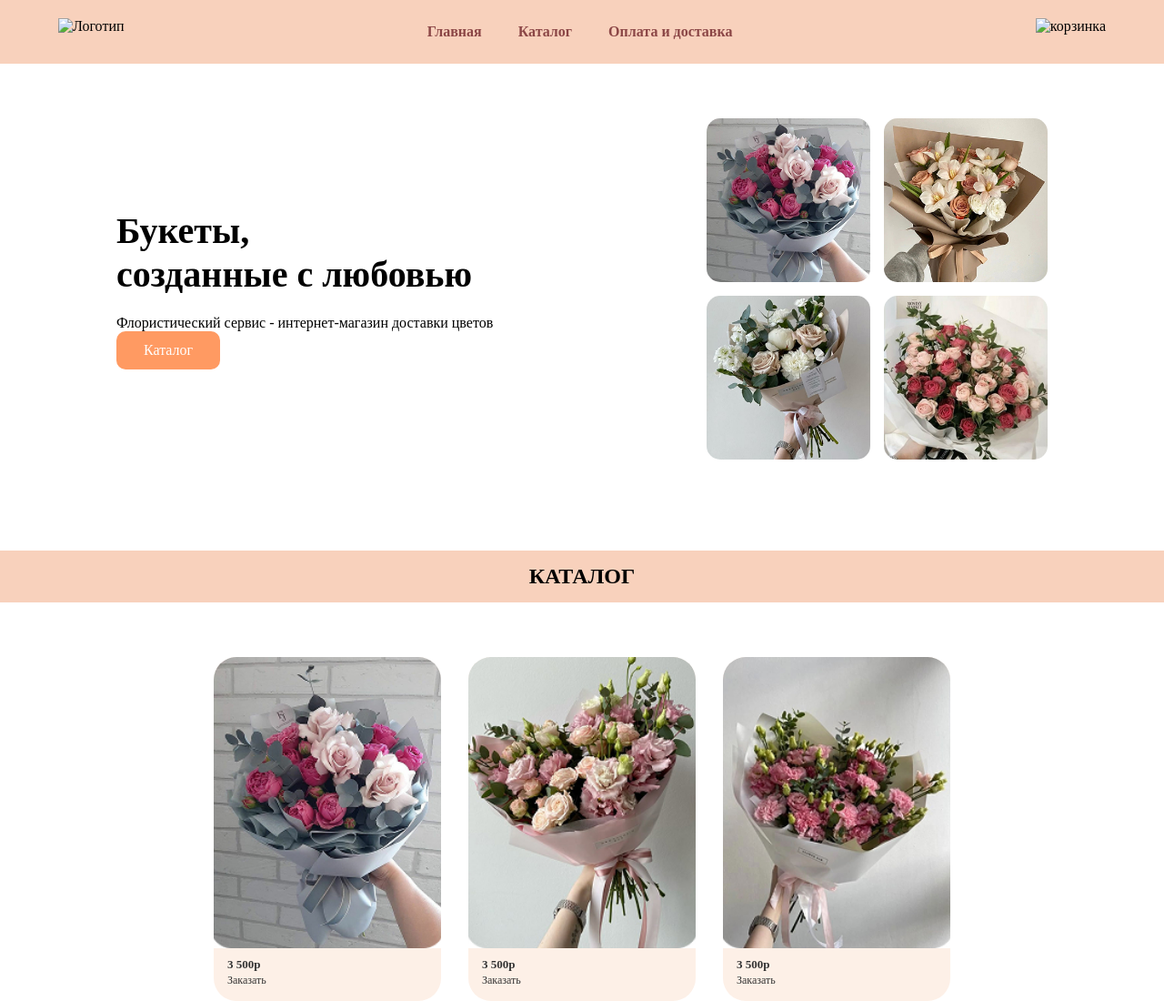
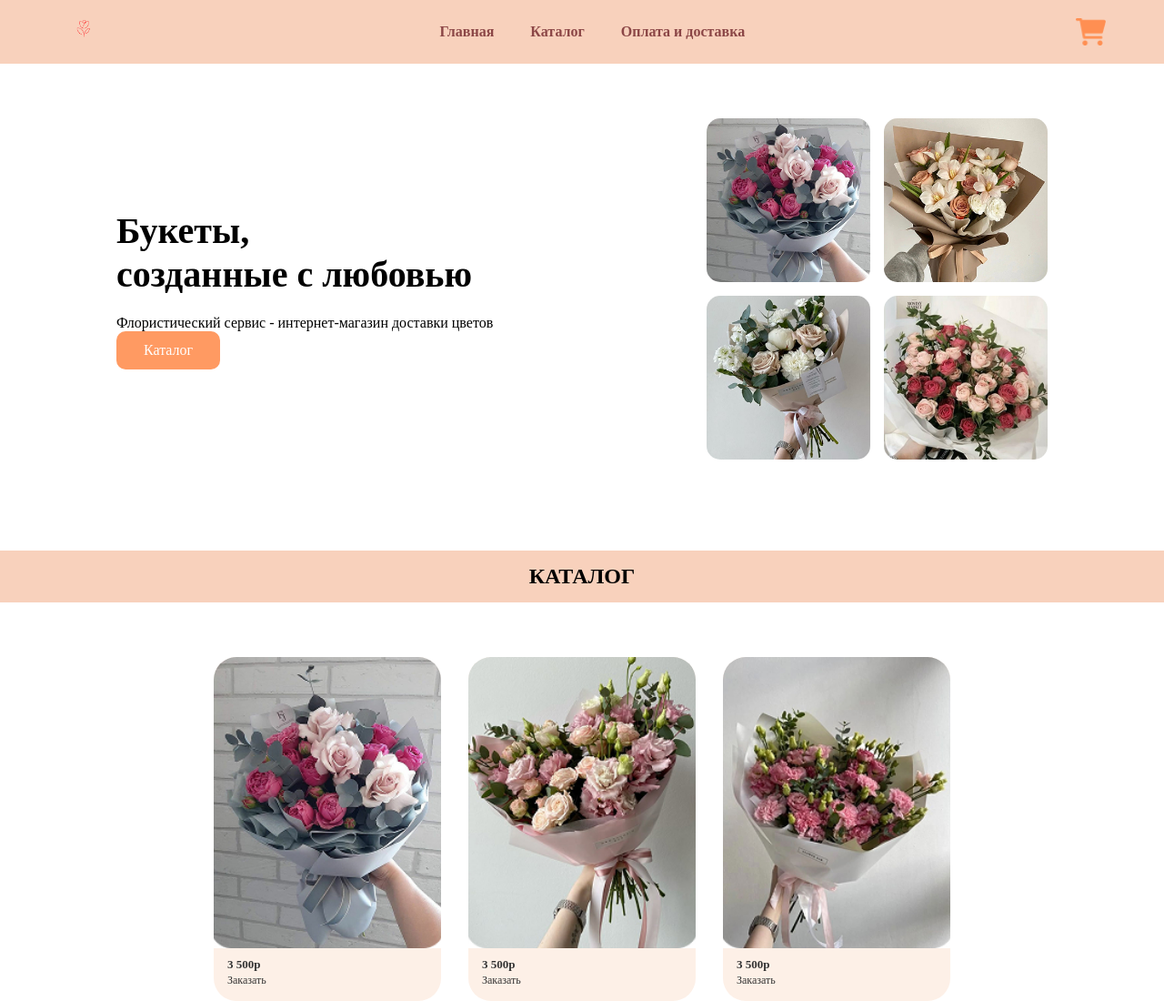
Before and after one commit to William-ski/William_ski.github.io, a plain HTML site: page index.html in a window 1280 px wide. Shown: the top 1100 px of the page at 91% size. Drawn offline with Linux system fonts and the light colour scheme.

Commit message:
Update index.html

```diff
--- a/index.html
+++ b/index.html
@@ -8,7 +8,7 @@
 </head>
 <body>
     <header>
-        <img src="images/logo.png" alt="Логотип" class="logo">
+        <img src="logo.png" alt="Логотип" class="logo">
         <nav>
             <ul>
                 <li><a href="#glavnaya">Главная</a></li>
@@ -16,7 +16,7 @@
                 <li><a href="#delivery">Оплата и доставка</a></li>
             </ul>
         </nav>
-        <img src="images/korzinka.png" alt="корзинка" class="logo">
+        <img src="korzinka.png" alt="корзинка" class="logo">
     </header>
 
     <main>
```
